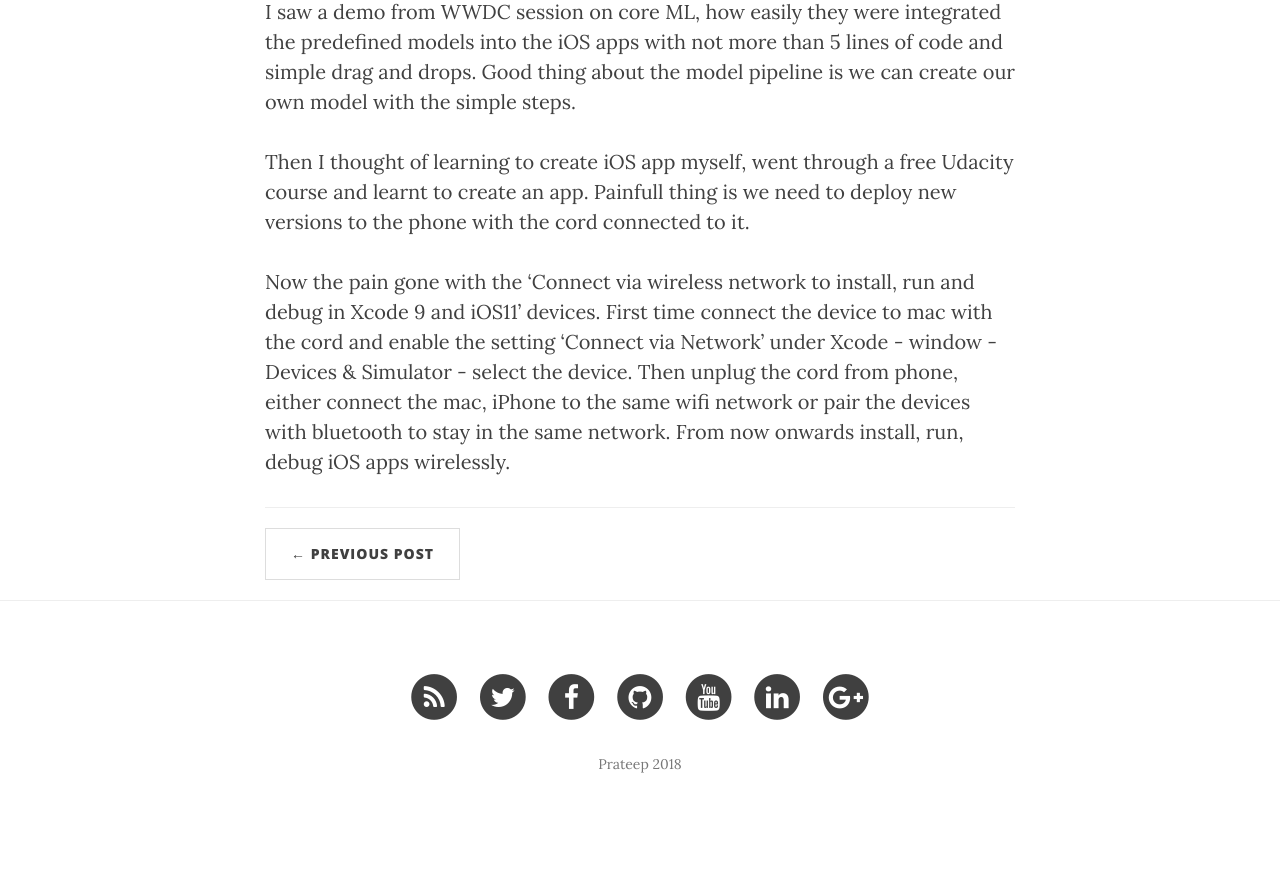
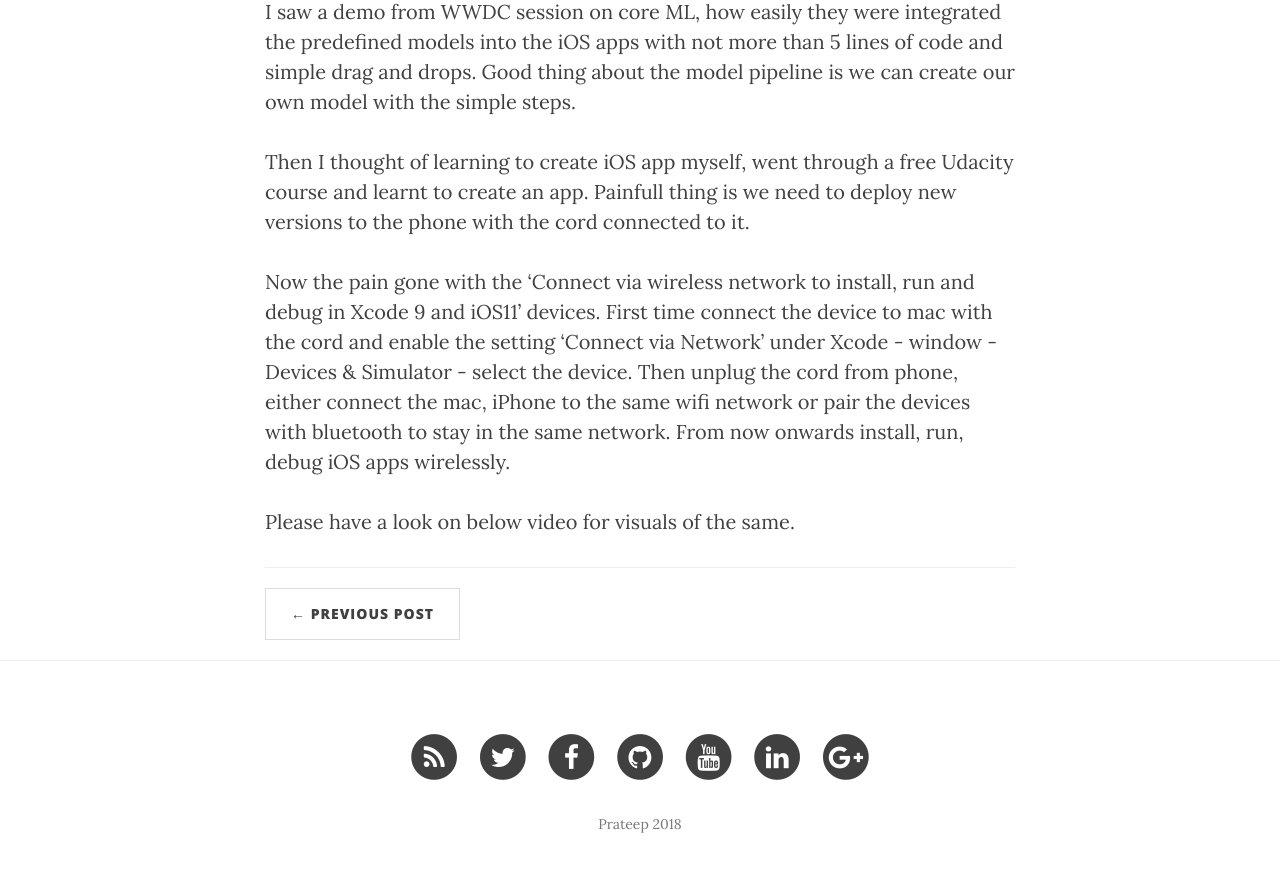
Before and after one commit to prateepgedupudi/prateepgedupudi.github.io, a Jekyll site: the page built from _posts/2018-02-23-cut-the-cord-to-install-run-and-debug-ios-apps-in-the-xcode-9-x.md, in a window 1280 px wide and 900 px high, scrolled down 833 px. Shown: the top 872 px of the window. Built offline with Jekyll 4.4.1, drawn with Linux system fonts in a browser that asks for light colours; nearby versions of some CDN libraries; a script that is not in the unit is left out; before the commit the page ends 1673 px from its top, so only the background shows below that.

Commit message:
Update Post “2018-02-23-cut-the-cord-to-install-run-and-debug-ios-apps-in-the-xcode-9-x”

```diff
--- a/_posts/2018-02-23-cut-the-cord-to-install-run-and-debug-ios-apps-in-the-xcode-9-x.md
+++ b/_posts/2018-02-23-cut-the-cord-to-install-run-and-debug-ios-apps-in-the-xcode-9-x.md
@@ -12,3 +12,5 @@ I saw a demo from WWDC session on core ML, how easily they were integrated the p
 Then I thought of learning to create iOS app myself, went through a free Udacity course and learnt to create an app. Painfull thing is we need to deploy  new versions to the phone with the cord connected to it.
 
 Now the pain gone with the 'Connect via wireless network  to install, run and debug in Xcode 9 and iOS11' devices. First time connect the device to mac with the cord and enable the setting 'Connect via Network' under Xcode - window - Devices & Simulator - select the device. Then unplug the cord from phone, either connect the mac, iPhone to the same wifi network or pair the devices with bluetooth to stay in the same network. From now onwards install, run, debug iOS apps wirelessly.
+
+Please have a look on below video for visuals of the same.
```
